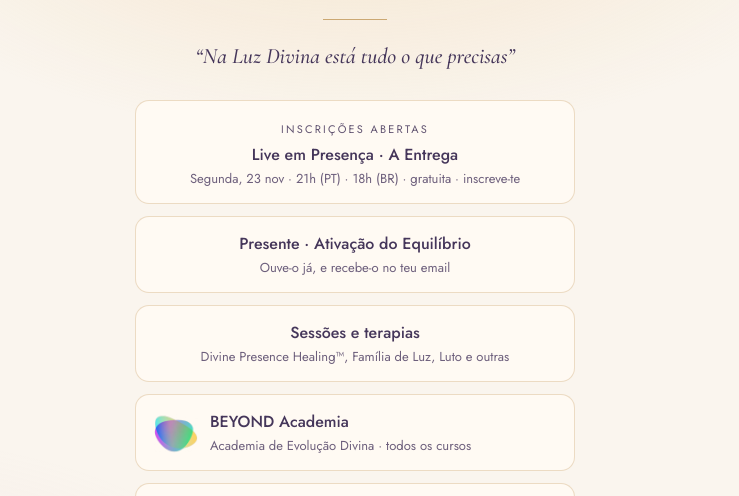
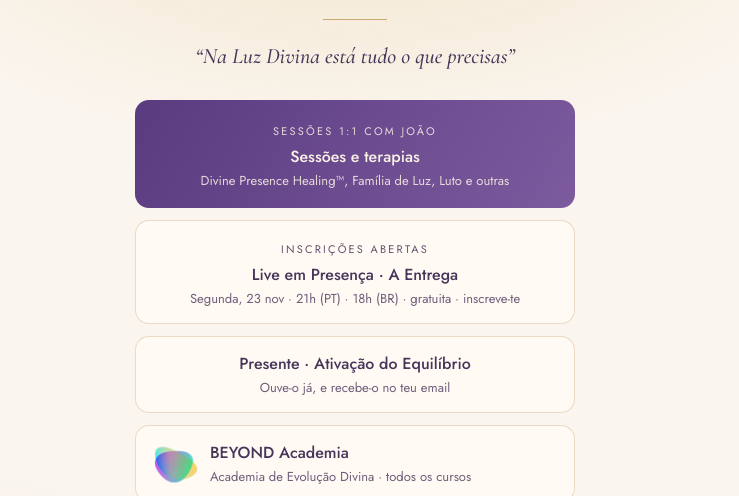
Before and after one commit to JCPaliteiro/links, a plain HTML site: page index.html in a window 1280 px wide. Shown: the part 248-744 px from the top of the page, without its empty margins (285-1024 px from the left). Drawn offline with nearby package versions, Linux system fonts and the light colour scheme.

Commit message:
Links: Sessões e terapias em destaque no topo
Co-Authored-By: Claude Opus 5.5 <noreply@anthropic.com>
Claude-Session: https://claude.ai/code/session_01V5hGCwngEg4XmsKSaCpTo1

```diff
--- a/index.html
+++ b/index.html
@@ -85,6 +85,11 @@ footer a{color:var(--gold);text-decoration:none;letter-spacing:.06em}
   <blockquote>“Na Luz Divina está tudo o que precisas”</blockquote>
 
   <nav>
+    <a class="btn hl" data-o href="https://terapias.joaopaliteiro.com/">
+      <span class="tag">Sessões 1:1 com João</span>
+      <b>Sessões e terapias</b>
+      <small>Divine Presence Healing™, Família de Luz, Luto e outras</small>
+    </a>
     <a class="btn hl by" data-o data-ate="2026-11-18T00:00:00Z" href="https://divinespaces.joaopaliteiro.com/">
       <img src="divine-spaces-icone.png" alt="" style="width:40px;height:53px">
       <span><span class="tag">Curso novo · 18, 21 e 25 nov</span><br>
@@ -104,10 +109,6 @@ footer a{color:var(--gold);text-decoration:none;letter-spacing:.06em}
     <a class="btn" data-o href="https://dashboard.mailerlite.com/forms/909226/200523205818976052/share">
       <b>Presente · Ativação do Equilíbrio</b>
       <small>Ouve-o já, e recebe-o no teu email</small>
-    </a>
-    <a class="btn" data-o href="https://terapias.joaopaliteiro.com/">
-      <b>Sessões e terapias</b>
-      <small>Divine Presence Healing™, Família de Luz, Luto e outras</small>
     </a>
     <a class="btn by" data-o href="https://www.joaopaliteiro.com/portugu%C3%AAs/beyond/beyond-apresenta%C3%A7%C3%A3o">
       <img src="beyond-marca.png" alt="">
```
